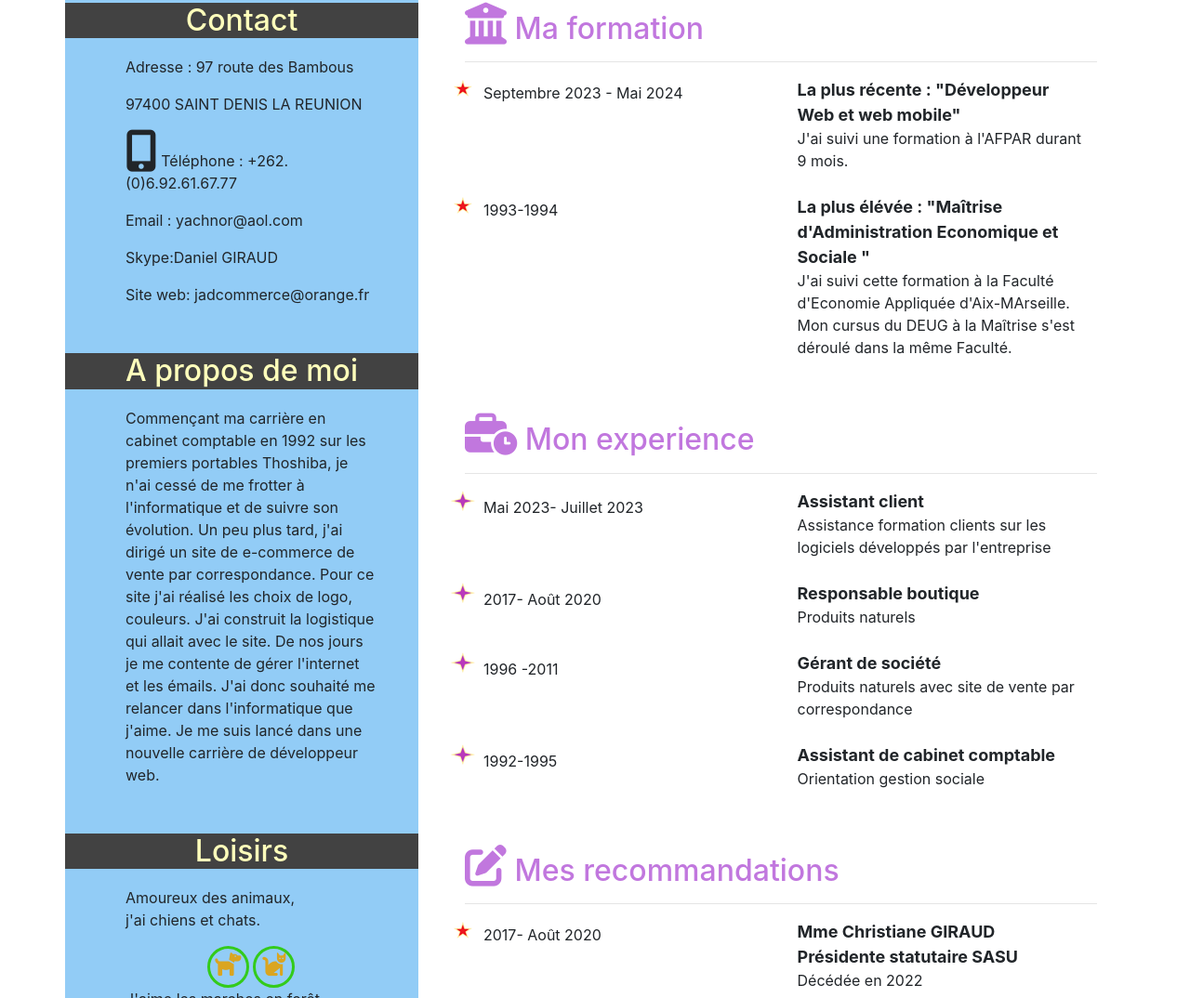
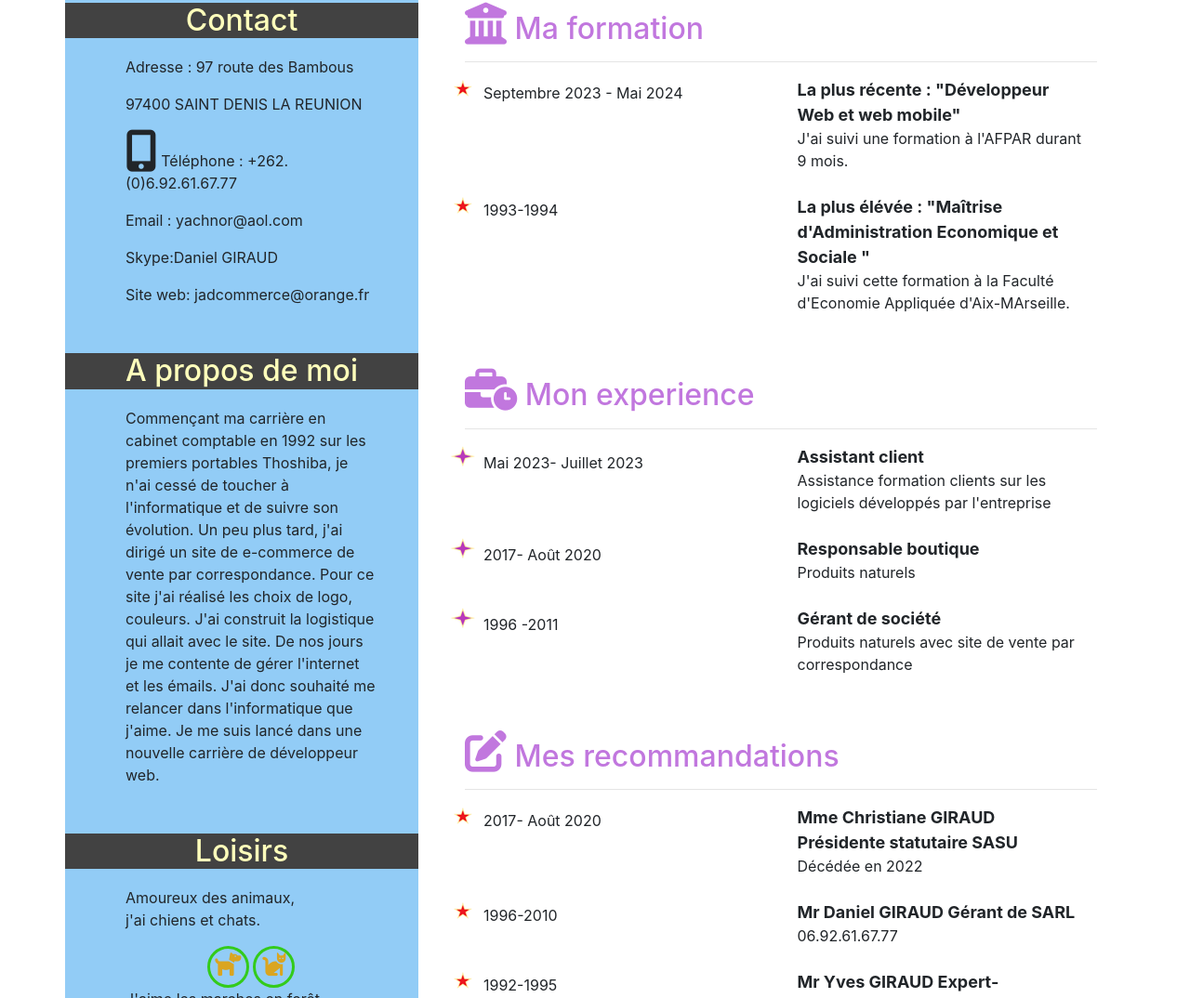
Before and after one commit to yachberlin7/CV2023, a plain HTML site: page index.html in a window 1280 px wide. Shown: the part 332-1406 px from the top of the page at 93% size. Drawn offline with nearby package versions, Linux system fonts and the light colour scheme.

Commit message:
maj 1458-25092023

```diff
--- a/index.html
+++ b/index.html
@@ -57,7 +57,7 @@
                         </ul>
                         <dl class="col-lg col-md col-sm order-last">
                           <dt>La plus élévée : "Maîtrise d'Administration Economique et Sociale "</dt>
-                          <dd>  J'ai suivi cette formation à la Faculté d'Economie Appliquée d'Aix-MArseille. Mon cursus du DEUG à la Maîtrise s'est déroulé dans la même Faculté.</dd>
+                          <dd>  J'ai suivi cette formation à la Faculté d'Economie Appliquée d'Aix-MArseille. </dd>
                         </dl>
                       </li>
                     </ul>
@@ -93,15 +93,6 @@
                         <dl class="col-lg col-md col-sm order-last">
                           <dt>Gérant de société</dt>
                           <dd> Produits naturels avec site de vente par correspondance</dd>
-                        </dl>
-                      </li>
-                      <li class="row justify-content-between ">
-                        <ol class="col-lg  col-md  col-sm order-first">
-                          <li>1992-1995</li>
-                        </ol>
-                        <dl class="col-lg col-md col-sm order-last">
-                          <dt>Assistant de cabinet comptable</dt>
-                          <dd>Orientation gestion sociale</dd>
                         </dl>
                       </li>
                     </ol>
@@ -165,7 +156,7 @@
                       <section>
                         <!--modification en section et en container-->
                         <h2>A propos de moi</h2>
-                          <p> Commençant ma carrière en cabinet comptable en 1992 sur les premiers portables Thoshiba, je n'ai cessé de me frotter à l'informatique et de suivre son évolution. Un peu plus tard, j'ai dirigé un site de e-commerce de vente par correspondance. Pour ce site j'ai réalisé les choix de logo, couleurs. J'ai construit la logistique qui allait avec le site. De nos jours je me contente de gérer l'internet et les émails. J'ai donc souhaité me relancer dans l'informatique que j'aime. Je me suis lancé dans une nouvelle carrière de développeur web. </p>
+                          <p> Commençant ma carrière en cabinet comptable en 1992 sur les premiers portables Thoshiba, je n'ai cessé de toucher à l'informatique et de suivre son évolution. Un peu plus tard, j'ai dirigé un site de e-commerce de vente par correspondance. Pour ce site j'ai réalisé les choix de logo, couleurs. J'ai construit la logistique qui allait avec le site. De nos jours je me contente de gérer l'internet et les émails. J'ai donc souhaité me relancer dans l'informatique que j'aime. Je me suis lancé dans une nouvelle carrière de développeur web. </p>
                       </section>
                     </div>
                   </div>
```
